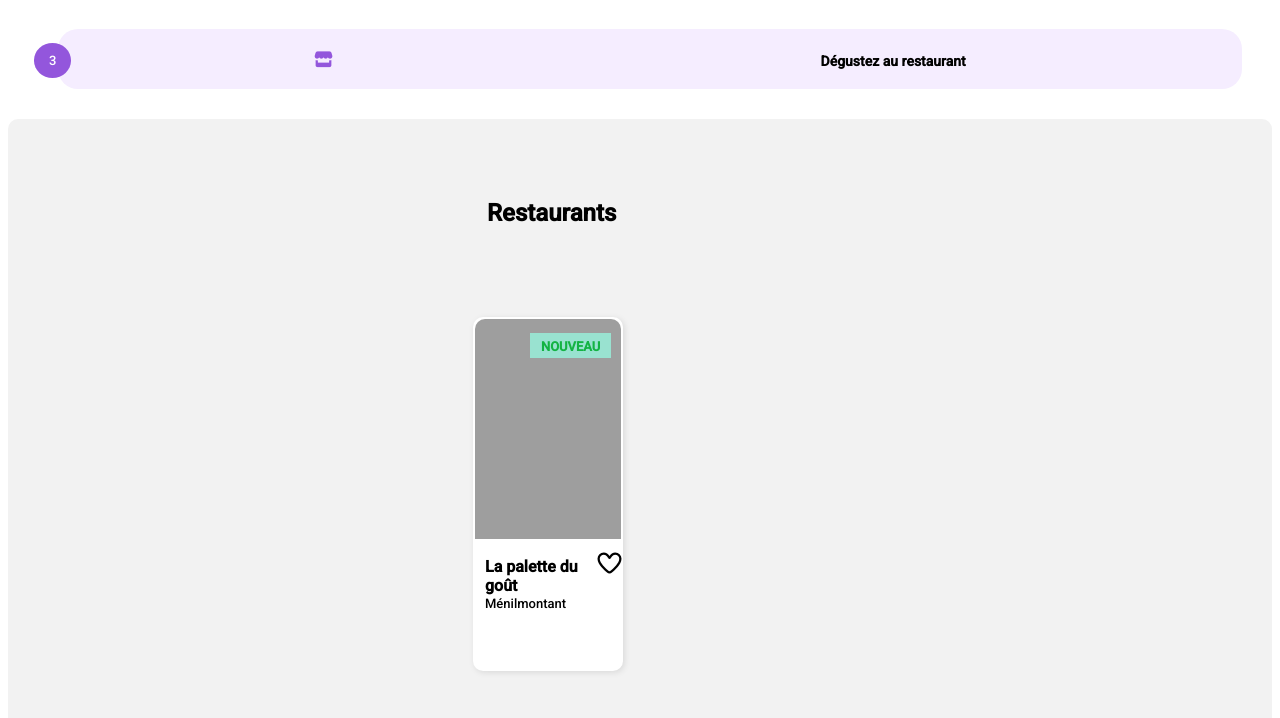
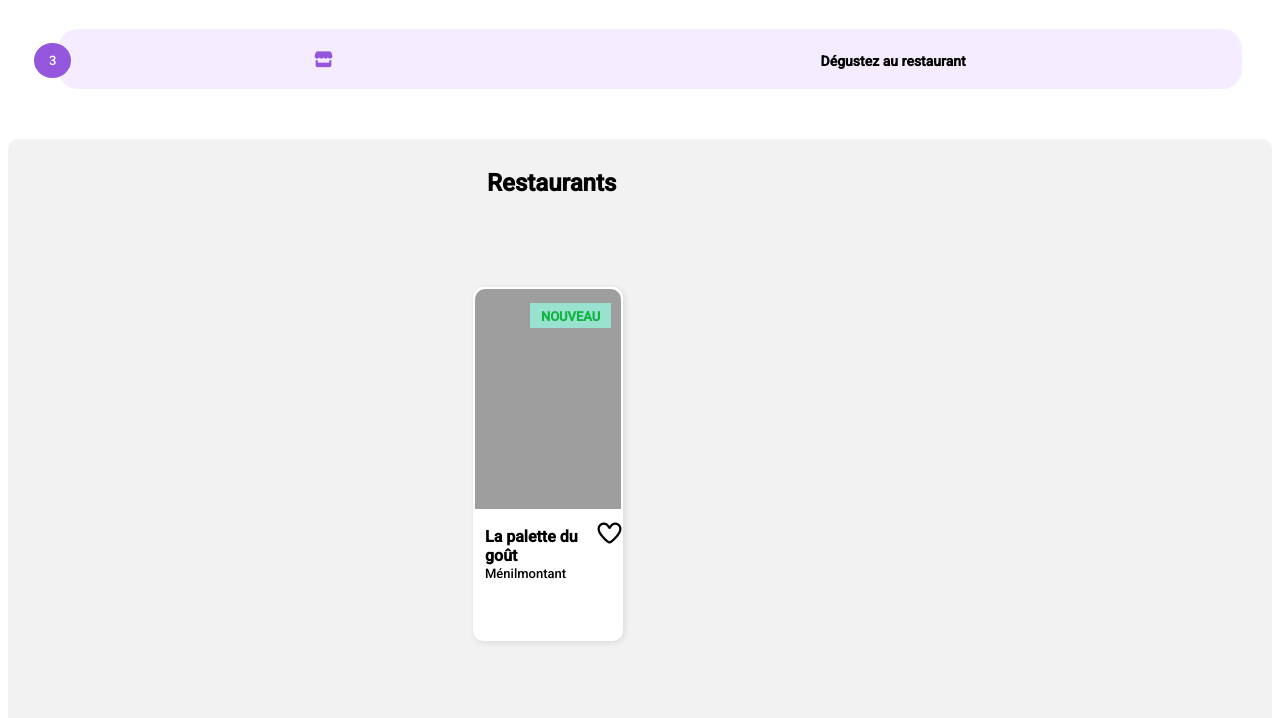
Before and after one commit to daniele05/Ohmyfoodv3, a plain HTML site: page index.html in a window 1280 px wide. Shown: the part 708-1426 px from the top of the page. Drawn offline with Linux system fonts and the light colour scheme; grey boxes are pictures that could not be loaded; a web font is replaced by a local one.

```diff
--- a/style.css
+++ b/style.css
@@ -202,8 +202,9 @@
     display: flex;
     flex-direction: column;
     /* box-shadow: 0.1rem 0.1rem 0.4rem rgb(0 0 0 / 10%); */
-    margin: 0;
-    padding: 50px;
+    /* margin: 0; */
+    /* padding: 50px; */
+    margin-top: 50px;
     flex: 100%;
     border-radius: 10px;
     background-color: #f2f2f2;
```
